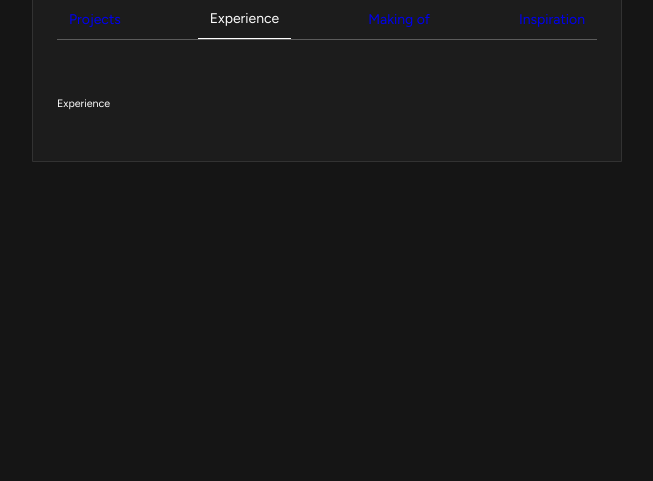
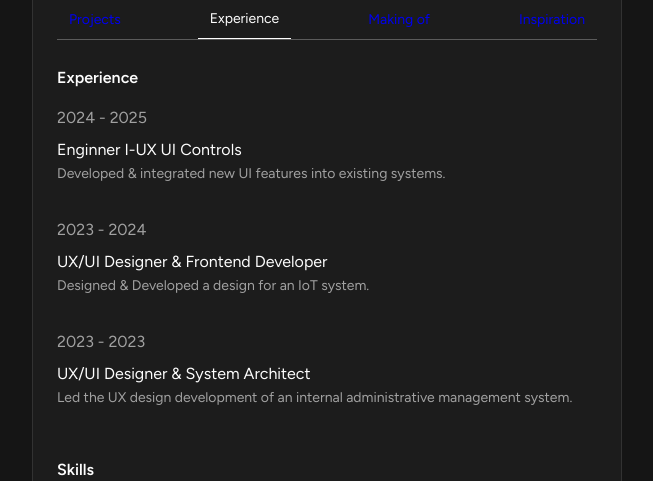
Before and after one commit to CesarSustaita/portfolio_v2, a Vue app: page /Experience in a window 1280 px wide. Shown: the part 319-800 px from the top of the page, without its empty margins (313-966 px from the left). Built offline with nearby package versions, Linux system fonts and the light colour scheme.

Commit message:
Add: The Figma and information components has been implemented in the experience section.

```diff
--- /dev/null
+++ b/src/components/Experience/ExperienceStructure.vue
@@ -0,0 +1,59 @@
+<script setup>
+
+defineProps({
+  year: String,
+  jobPosition: String,
+  description: String
+})
+
+</script>
+
+<template>
+
+    <div class=experience-container>
+        <div class=years>{{ year }}</div>
+        <div class=data>
+            <div class=job>{{jobPosition}}</div>
+            <div class=description>{{ description }}</div>
+        </div>
+    </div>
+</template>
+
+<style scoped>
+
+.experience-container {
+  display: flex;
+  flex-direction: column;
+  align-items: flex-start;
+  gap: 16px;
+  align-self: stretch;
+  /* Text/M/Regular */
+  font-family: Figtree;
+  font-style: normal;
+  font-weight: 400;
+  line-height: 100%; /* 16px */
+}
+
+.data {
+  display: flex;
+  flex-direction: column;
+  align-items: flex-start;
+  gap: 8px;
+  align-self: stretch;
+}
+
+.years {
+  color: var(--Text-Default-Disabled, #A1A1A1);
+  font-size: 16px;
+}
+
+.job {
+  color: var(--Text-Default-Dafault, #FDFDFD);
+  font-size: 16px;
+}
+
+.description {
+  color: var(--Text-Default-Disabled, #A1A1A1);
+  font-size: 14px;
+}
+</style>
--- /dev/null
+++ b/src/components/Experience/SkillsStructure.vue
@@ -0,0 +1,31 @@
+<script setup>
+
+defineProps({
+  tag: String,
+})
+
+</script>
+
+<template>
+  <div class="tag-component">{{ tag }}</div>
+</template>
+
+<style scoped>
+
+.tag-component {
+  display: flex;
+  width: fit-content;
+  padding: var(--border-radius-border-6, 6px);
+  align-items: center;
+  gap: 6px;
+  border-radius: var(--border-radius-border-8, 8px);
+  background: var(--Background-Default-Secondary, #323232);
+  color: var(--Text-Default-Dafault, #FDFDFD);
+  /* Text/S/Regular */
+  font-family: Figtree;
+  font-size: 14px;
+  font-style: normal;
+  font-weight: 400;
+  line-height: 100%; /* 14px */
+}
+</style>
--- a/src/views/ExperienceView.vue
+++ b/src/views/ExperienceView.vue
@@ -1,20 +1,177 @@
 <script setup>
+import ExperienceStructure from '../components/Experience/ExperienceStructure.vue'
+import SkillsStructure from '@/components/Experience/SkillsStructure.vue';
+
+const experiences = [
+  {
+    year:'2024 - 2025',
+    jobPosition: 'Enginner I-UX UI Controls',
+    description: 'Developed & integrated new UI features into existing systems.'
+  },
+  {
+    year:'2023 - 2024',
+    jobPosition: 'UX/UI Designer & Frontend Developer',
+    description: 'Designed & Developed a design for an IoT system.'
+  },
+  {
+    year:'2023 - 2023',
+    jobPosition: 'UX/UI Designer & System Architect',
+    description: 'Led the UX design development of an internal administrative management system.'
+  }
+];
+
+const softSkills = [
+  'Critical Thinking',
+  'Problem Solving',
+  'Collaboration',
+  'Teamwork',
+  'Adaptability',
+  'Attention to Detail',
+  'User-Centered Mindset',
+  'Proactivity'
+];
+
+const uxui = [
+  'Wireframing',
+  'Prototyping',
+  'Figma',
+  'Accessibility',
+  'Information Architecture',
+  'User Research',
+  'User Flow',
+  'Visual Design',
+  'Responsive Design',
+  'Design Systems',
+  'Interaction Design',
+  ' UI Kits',
+];
+
+const programming = [
+  'HTML',
+  'CSS',
+  'Javascript',
+  'Vue.js',
+  'Boostrap',
+  'Vite',
+  'Vercel',
+  'Astro',
+  'Git',
+  'Github',
+  'Azure Devops',
+  'Scrum',
+  'Trello',
+  'Kanban'
+];
 
 </script>
 
 <template>
   <main>
-    <div class="container">
-      <h6>Experience</h6>
+    <div class="container-view">
+      <div class="experience-main">
+        <div class="title">Experience</div>
+        <div class="experience-contain">
+          <ExperienceStructure
+          v-for="(data,i) in experiences"
+          :key="i"
+          :year="data.year"
+          :job-position="data.jobPosition"
+          :description="data.description"
+        />
+        </div>
+      </div>
+
+      <div class="skills-main">
+        <div class="title">Skills</div>
+        <div class="subttitle">Soft Skills</div>
+        <div class="skills-contain">
+          <SkillsStructure
+          v-for="(skill,i) in softSkills"
+          :key="'soft-' + i"
+          :tag="skill"
+          />
+
+        </div>
+
+        <div class="subttitle">UX/UI</div>
+        <div class="skills-contain">
+          <SkillsStructure
+          v-for="(skill,i) in uxui"
+          :key="'soft-' + i"
+          :tag="skill"
+          />
+
+        </div>
+
+        <div class="subttitle">Programing and Development Tools</div>
+        <div class="skills-contain">
+          <SkillsStructure
+          v-for="(skill,i) in programming"
+          :key="'soft-' + i"
+          :tag="skill"
+          />
+
+        </div>
+      </div>
     </div>
-
   </main>
 </template>
 
 <style scoped>
 
-.container{
+.container-view {
+  display: flex;
+  flex-direction: column;
+  gap: 24px;
+  margin-bottom: 32px;
+}
+
+.experience-main {
   border: 0px solid white;
 }
 
+.skills-main{
+  border: 0px solid white;
+}
+
+.title {
+  color: var(--Text-Default-Dafault, #FDFDFD);
+  /* Text/M/Semibold */
+  font-family: Figtree;
+  font-size: 16px;
+  font-style: normal;
+  font-weight: 600;
+  line-height: 100%; /* 16px */
+}
+
+.experience-contain {
+  display: flex;
+  flex-direction: column;
+  align-items: flex-start;
+  gap: 40px;
+  margin-top: 24px;
+  margin-bottom: 32px;
+}
+
+.subttitle {
+  margin-top: 24px;
+  margin-bottom: 24px;
+  color: var(--Text-Default-Disabled, #A1A1A1);
+  /* Text/M/Regular */
+  font-family: Figtree;
+  font-size: 16px;
+  font-style: normal;
+  font-weight: 400;
+  line-height: 100%; /* 16px */
+}
+
+.skills-contain {
+  display: flex;
+  align-items: center;
+  align-content: center;
+  gap: 10px;
+  align-self: stretch;
+  flex-wrap: wrap;
+}
+
 </style>
--- a/src/views/ProjectsView.vue
+++ b/src/views/ProjectsView.vue
@@ -5,7 +5,7 @@
 <template>
   <main>
     <div class="container">
-      <h6>Porjectos</h6>
+      <h6>Projectos</h6>
     </div>
 
   </main>
```
